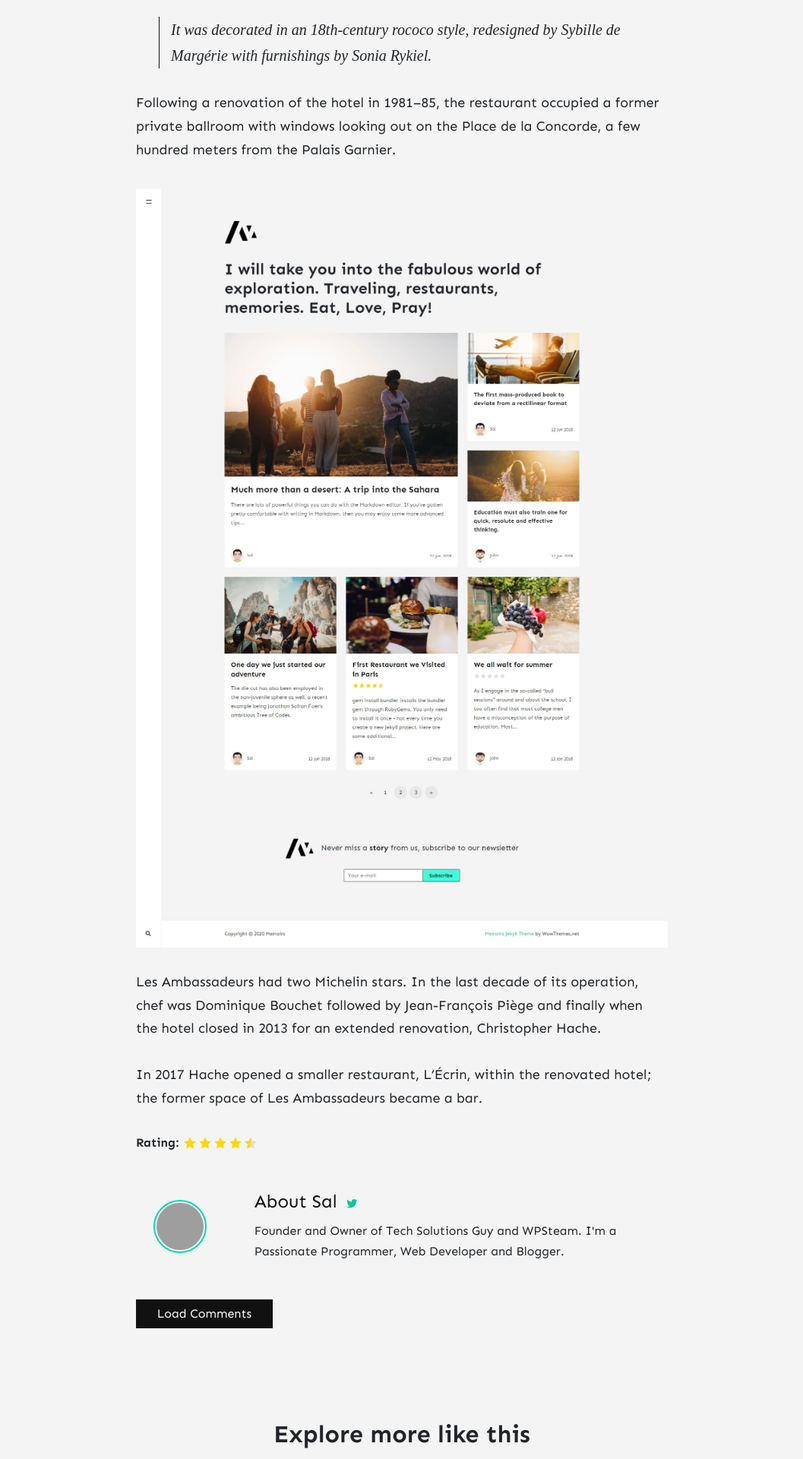
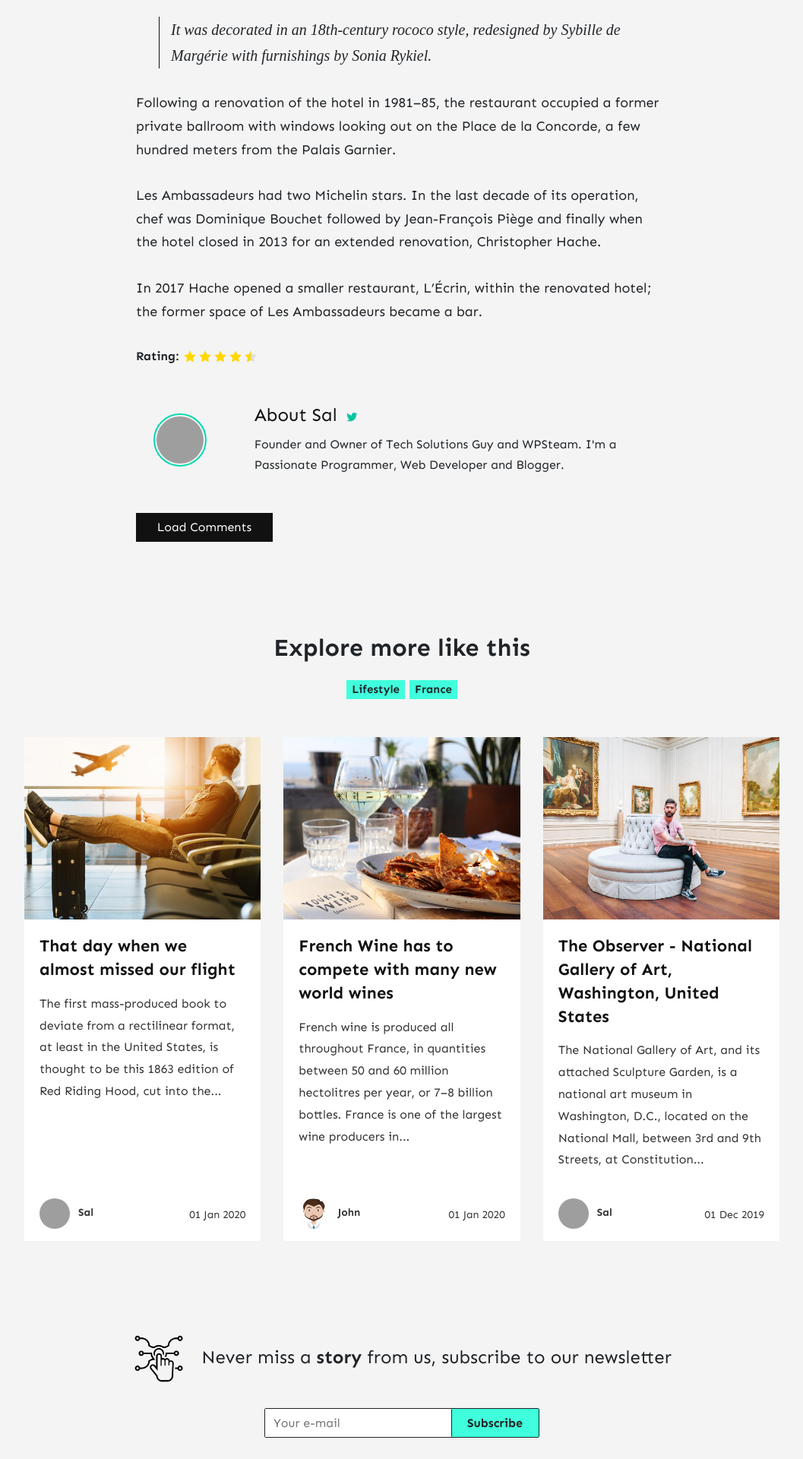
Before and after one commit to rbiswas-mirp/techsolutionsguy, a Jekyll site: the page built from _posts/2020-02-2-les-ambassadeurs.md, in a window 1280 px wide. Shown: the part 1499-3419 px from the top of the page at 76% size, without its empty margins (111-1168 px from the left). Built offline with Jekyll 4.4.1, drawn with Linux system fonts in a browser that asks for light colours; nearby versions of some CDN libraries; comment, search, counter and statistics services are not loaded; grey boxes are pictures that could not be loaded.

Commit message:
Update 2020-02-2-les-ambassadeurs.md

```diff
--- a/_posts/2020-02-2-les-ambassadeurs.md
+++ b/_posts/2020-02-2-les-ambassadeurs.md
@@ -16,8 +16,6 @@ Always a center of entertainment for the aristocracy, in the 1870s it also becam
 
 Following a renovation of the hotel in 1981–85, the restaurant occupied a former private ballroom with windows looking out on the Place de la Concorde, a few hundred meters from the Palais Garnier.
 
-![My helpful screenshot](/assets/images/screenshot.jpg)
-
 Les Ambassadeurs had two Michelin stars. In the last decade of its operation, chef was Dominique Bouchet  followed by Jean-François Piège and finally when the hotel closed in 2013 for an extended renovation, Christopher Hache.
 
 In 2017 Hache opened a smaller restaurant, L'Écrin, within the renovated hotel; the former space of Les Ambassadeurs became a bar.
```
